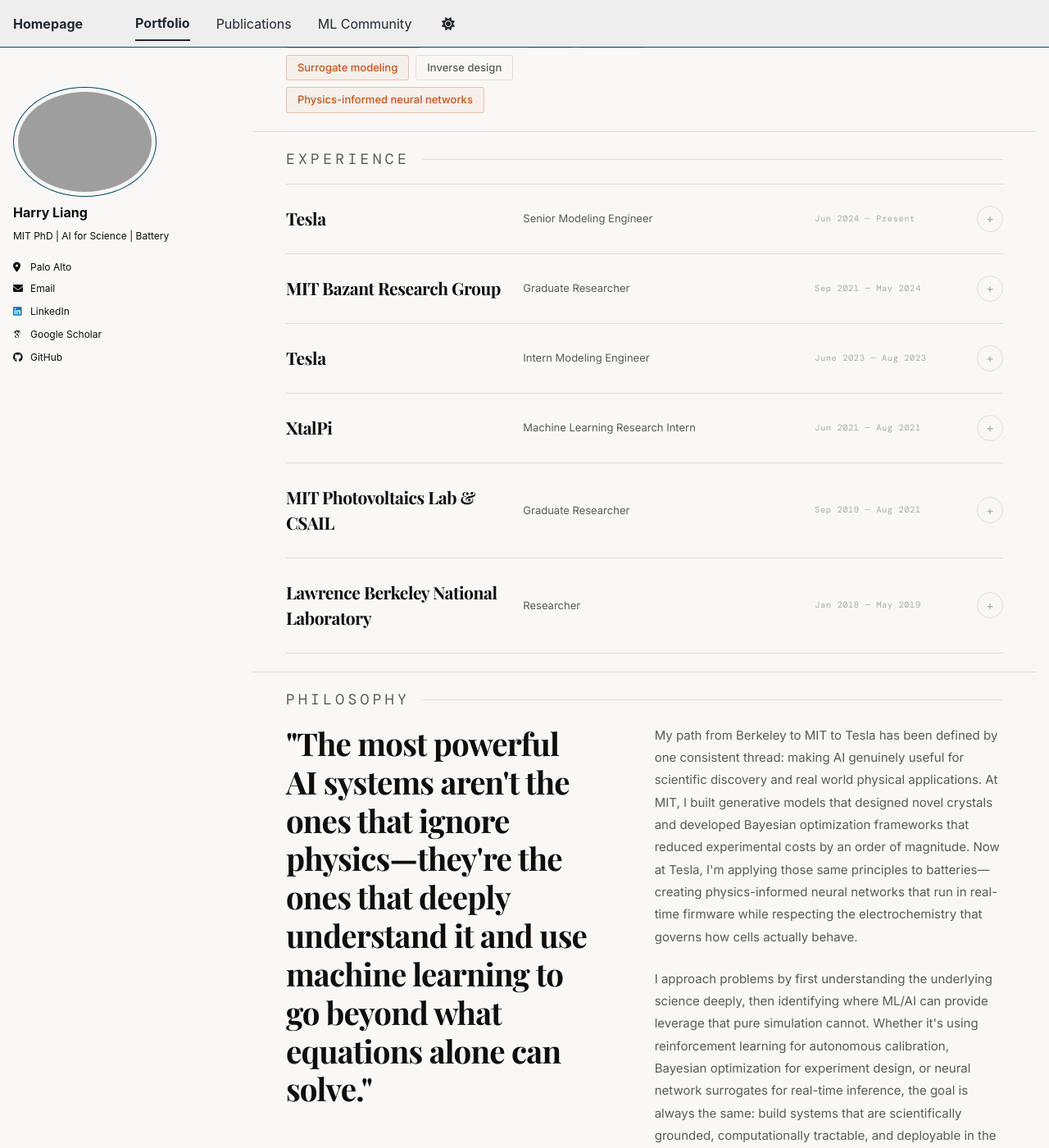
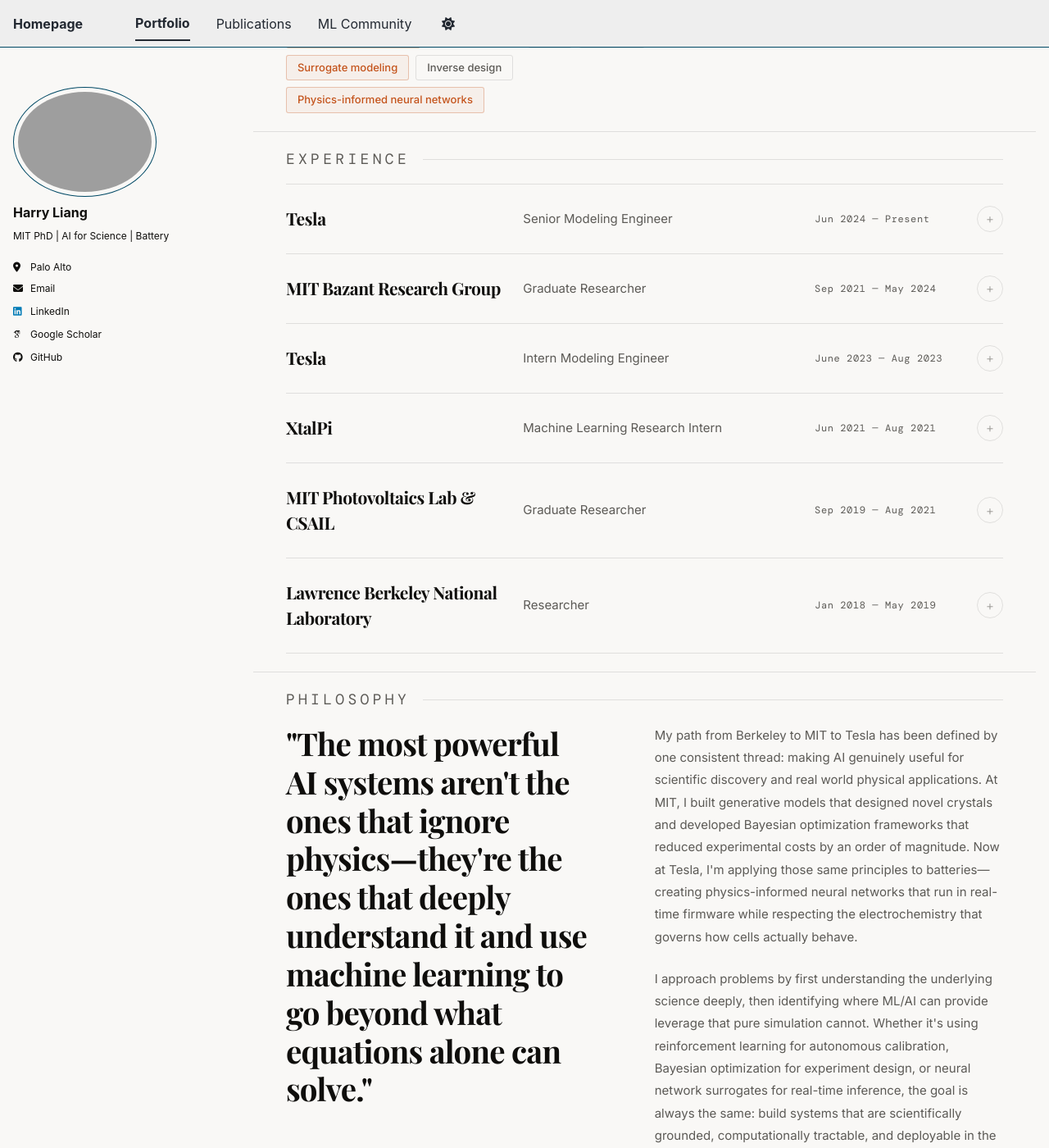
Before and after one commit to HarryQL/HarryQL.github.io, a Jekyll site: the page built from _portfolio/index.html, in a window 1280 px wide and 1400 px high, scrolled down 1033 px. Shown: the whole window at 82% size. Built offline with Jekyll 4.4.1, drawn with Linux system fonts in a browser that asks for light colours; some web fonts are replaced; a script bundle is joined from its source files by our own code; library files that are not in the unit come from our copies.

Commit message:
Update index.html

```diff
--- a/_portfolio/index.html
+++ b/_portfolio/index.html
@@ -162,8 +162,8 @@
       align-items: center; gap: 24px; padding: 26px 0; user-select: none;
     }
     .work-co { font-family: 'Playfair Display', serif; font-weight: 700; font-size: 21px; letter-spacing: -0.02em; color: var(--text); }
-    .work-role { font-size: 13px; line-height: 1.45; color: var(--text-2); }
-    .work-dates { font-family: 'DM Mono', monospace; font-size: 10.5px; letter-spacing: 0.05em; color: var(--text-3); }
+    .work-role { font-size: 15px; line-height: 1.45; color: var(--text-2); }
+    .work-dates { font-family: 'DM Mono', monospace; font-size: 12px; letter-spacing: 0.05em; color: var(--text-2); }
     .work-toggle {
       width: 32px; height: 32px; border-radius: 50%;
       border: 1px solid var(--line);
@@ -177,7 +177,7 @@
     .work-item.open .work-body { max-height: 800px; }
     .work-body-inner { display: grid; grid-template-columns: 1fr 260px; gap: 48px; align-items: start; padding-bottom: 36px; }
     .work-bullets { list-style: none; display: flex; flex-direction: column; gap: 15px; }
-    .work-bullet { position: relative; padding-left: 22px; font-size: 14px; line-height: 1.7; color: var(--text-2); }
+    .work-bullet { position: relative; padding-left: 22px; font-size: 12px; line-height: 1.7; color: var(--text-2); }
     .work-bullet::before { content: ''; position: absolute; left: 0; top: 0.72em; width: 12px; height: 1px; background: var(--accent); }
     .work-bullet strong { color: var(--text); font-weight: 600; }
     .work-metric-box { background: var(--bg-2); border: 1px solid var(--line); border-radius: 8px; padding: 28px 24px; position: sticky; top: 60px; }
```
